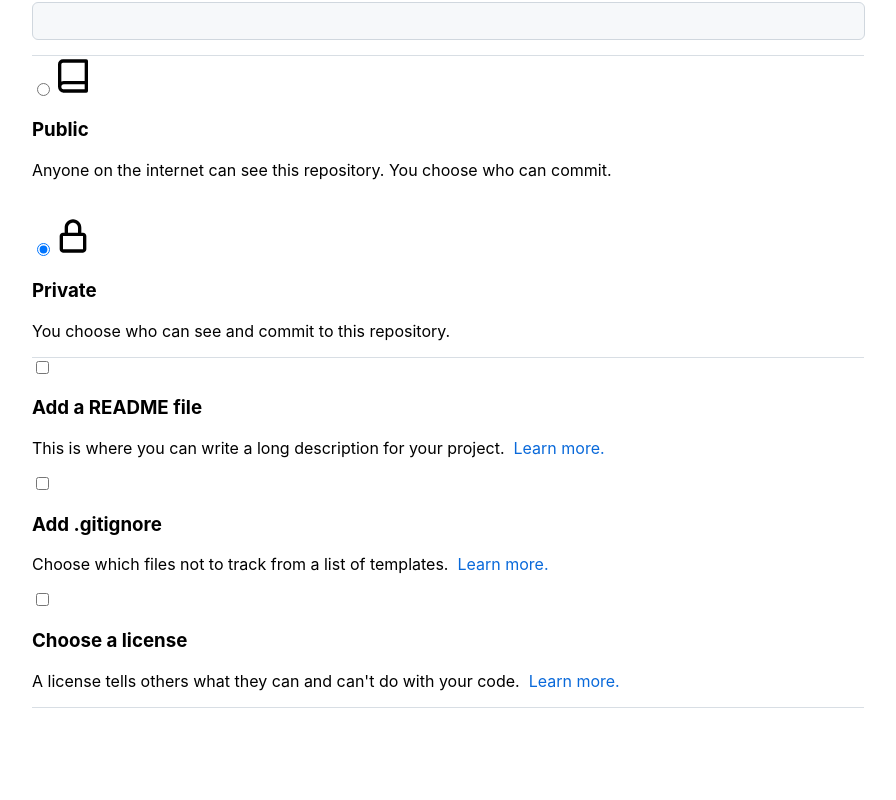
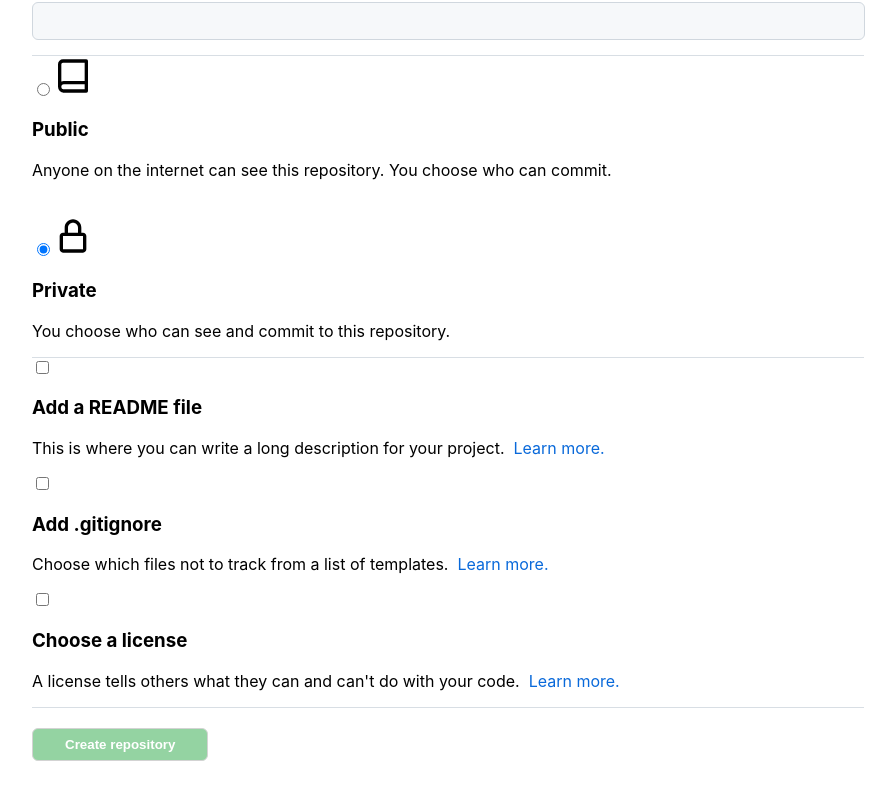
Before and after one commit to EFUB-GitHub-Clone/gitclone-frontend, a React (Create React App) app: page /create-repo in a window 1280 px wide. Shown: the part 386-1186 px from the top of the page, without its empty margins (192-1088 px from the left). Before the commit the page ends 1094 px from the top, so only its background shows below. Built offline with nearby package versions, Linux system fonts and the light colour scheme.

Commit message:
feat: CreatRepoBtn Component

```diff
--- a/src/components/CreateRepoBtn.js
+++ b/src/components/CreateRepoBtn.js
@@ -1,2 +1,28 @@
-import React from 'react';
+import React, { useState } from 'react';
 import styled from 'styled-components';
+
+// 받은 정보값 백에 넘겨주기
+
+function CreateRepoBtn() {
+  const [color, setColor] = useState('#94d3a2')
+  const onClick = () => {
+    color === '#94d3a2' ? setColor('#2da44e') : setColor('#94d3a2');
+  };
+
+  const Button = styled.button`
+    background-color: ${color};
+    padding: 0.5rem 2rem;
+    border-radius: 6px;
+    border: 1px solid lightgray;
+    font-weight: 600;
+    color: white;
+  `;
+
+  return (
+      <Button onClick={onClick}>
+        Create repository
+      </Button>
+  );
+}
+
+export default CreateRepoBtn;
--- a/src/pages/CreateRepo.js
+++ b/src/pages/CreateRepo.js
@@ -4,6 +4,7 @@ import Header from '../components/Header';
 import InputBox from '../components/InputBox';
 import PrivacySetting from '../components/PrivacySetting';
 import InitializingRepo from '../components/InitializingRepo';
+import CreateRepoBtn from '../components/CreateRepoBtn';
 
 function CreateRepo() {
   return (
@@ -25,6 +26,9 @@ function CreateRepo() {
           <Initialize>
             <InitializingRepo/>
           </Initialize>
+          <Submit>
+            <CreateRepoBtn/>
+          </Submit>
         </CreateRepoWrapper>
 
       </div>
@@ -62,4 +66,10 @@ const Initialize = styled.div`
   border-bottom: 1px solid #D8DEE4;
 `
 
+const Submit = styled.div`
+  display: flex;
+  width: 65vw;
+  margin: 20px 0 50px 0;
+`
+
 export default CreateRepo;
```
